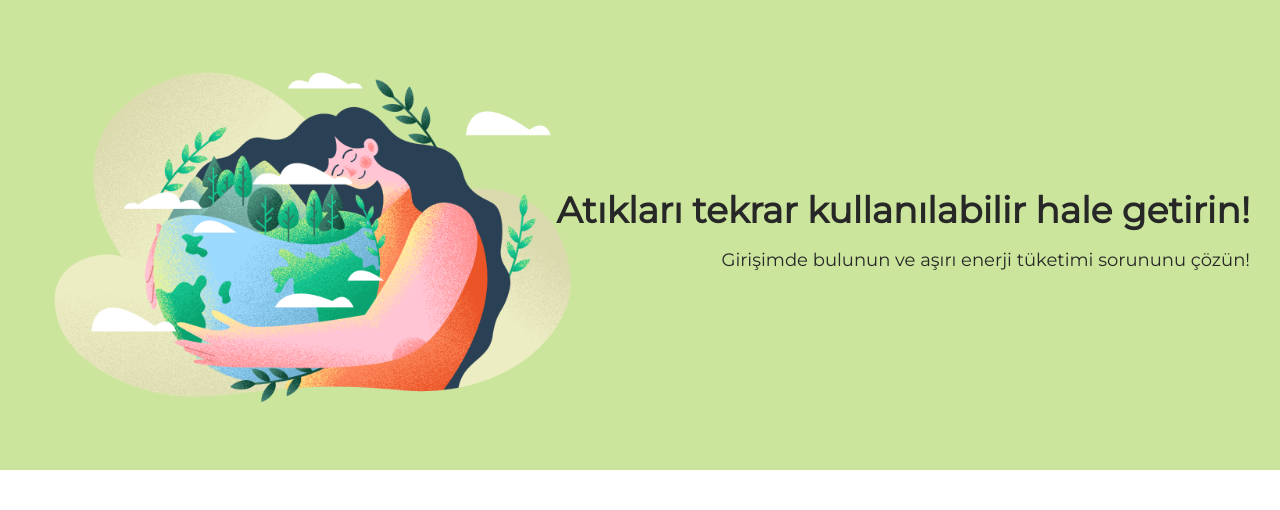
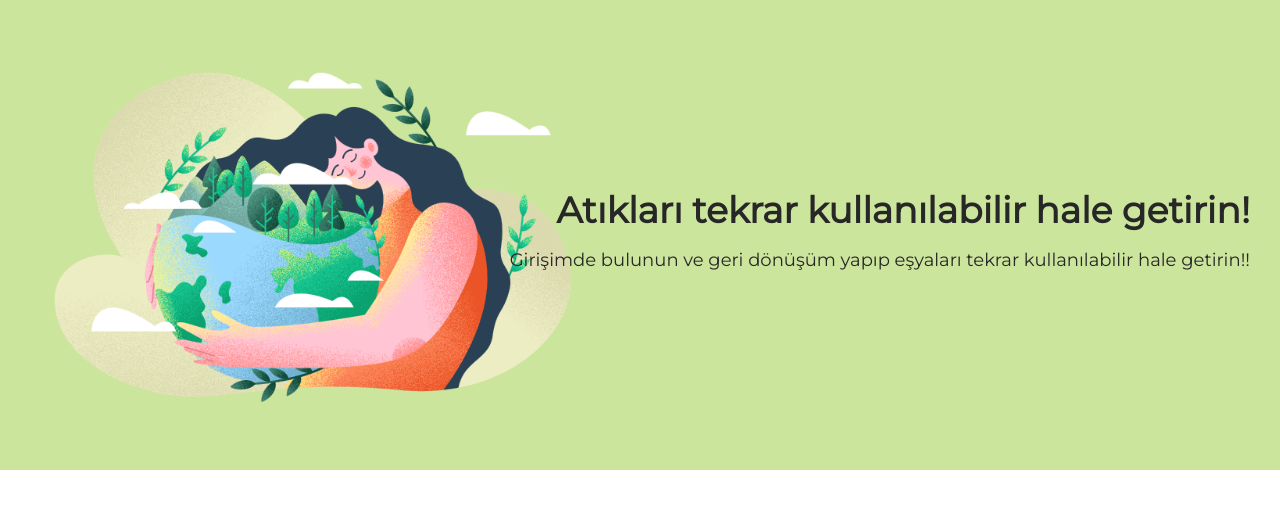
Before and after one commit to nevoss18/M3L3-main, a Flask app: page /atik_turu in a window 1280 px wide. Shown: the top 510 px of the page. Run offline with Flask 3, Linux system fonts and the light colour scheme.

Commit message:
Update atik.html

```diff
--- a/templates/atik.html
+++ b/templates/atik.html
@@ -8,13 +8,13 @@
   >
   <meta http-equiv="X-UA-Compatible" content="ie=edge">
   <link rel="stylesheet" href="../static/css/style.css">
-  <title>Akıllı evler için enerji verimlilik hesaplayıcısı</title>
+  <title>Atıkları tekrar kullanılabilir hale getirin!</title>
 </head>
 <body>
   <header class="header">
     <div class="header__text">
       <h1>Atıkları tekrar kullanılabilir hale getirin!</h1>
-      <p>Girişimde bulunun ve aşırı enerji tüketimi sorununu çözün!</p>
+      <p>Girişimde bulunun ve geri dönüşüm yapıp eşyaları tekrar kullanılabilir hale getirin!!</p>
     </div>
   </header>
   <main>
@@ -34,7 +34,7 @@
       </li>
       <li class="list__item">
         <a href="/atik_turu/kagit">
-          <img class="item__img" src="../static/img/kagit.jpg" alt="light">
+          <img class="item__img" src="../static/img/kagit.png" alt="light">
           <span>kağıt</span></a>
       </li>
     </ul>
```
